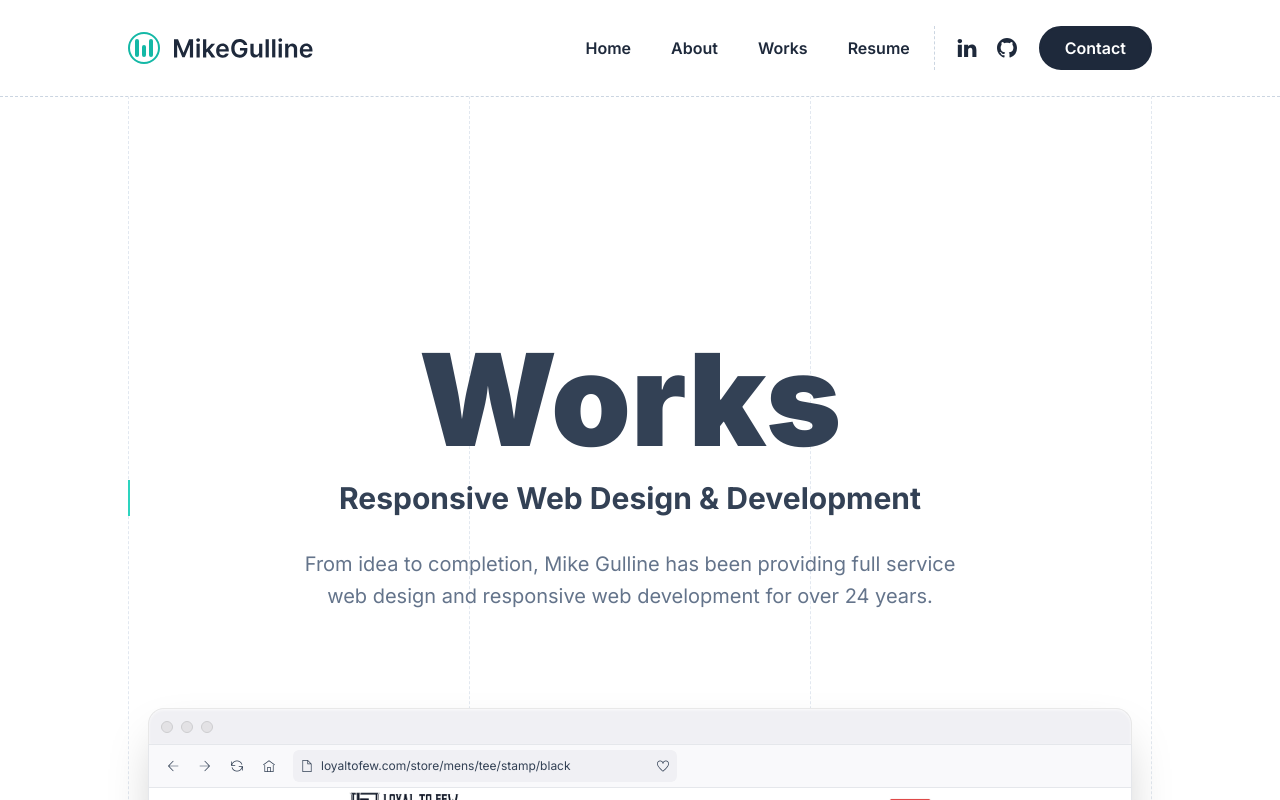
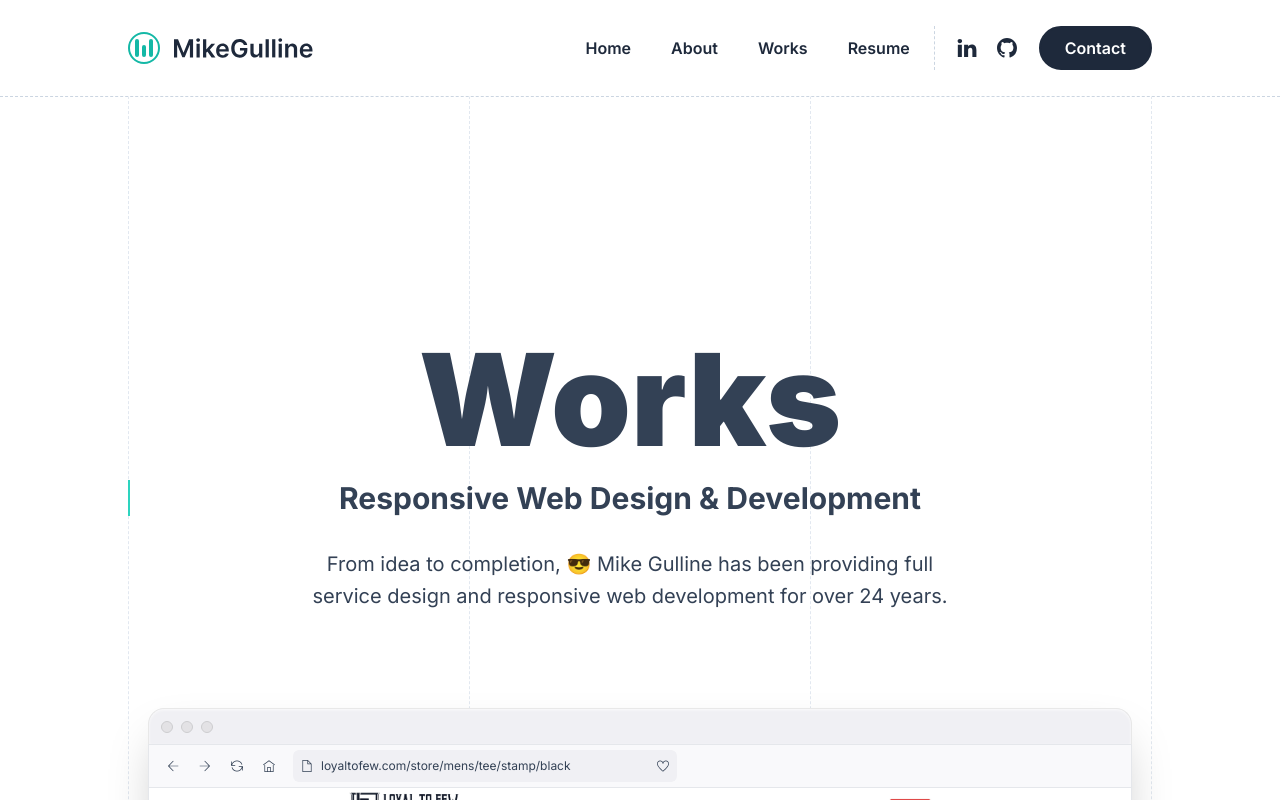
Before and after one commit to mikegulline/personal, a Next.js app: page /works in a window 1280 px wide. Shown: the top 800 px of the page. Built offline with nearby package versions, Linux system fonts and the light colour scheme.

Commit message:
added emojis for some spice 😜

```diff
--- a/src/app/about/page.tsx
+++ b/src/app/about/page.tsx
@@ -50,9 +50,9 @@ export default function About() {
                 work stuff
               </Link>
               , I am a happily married father of three. I love plants, art,
-              food, golf, and crushing my kids at video games <em>(for now)</em>
-              . I almost got a kiss from a sea lion when I was seven. And my
-              favorite color is green.
+              food, golf, and crushing my kids at 🎮 video games{' '}
+              <em>(for now)</em>. I almost got a kiss from a sea lion when I was
+              seven. And my favorite color is green.
             </p>
           </div>
           <div className='lg:w-1/2 mt-12 lg:mt-0'>
--- a/src/app/page.tsx
+++ b/src/app/page.tsx
@@ -15,7 +15,7 @@ export default function Home() {
               🛠️ I&rsquo;m working on my site rn!
             </h2>
           </BorderLeft>
-          <p className='text-xl leading-8 text-slate-500 max-w-2xl m-auto'>
+          <p className='text-xl leading-8 max-w-2xl m-auto'>
             Okay, take a 🫣 look around. My{' '}
             <Link
               href='/resume'
--- a/src/app/works/page.tsx
+++ b/src/app/works/page.tsx
@@ -29,9 +29,9 @@ export default function Work() {
               Responsive Web Design &amp; Development
             </h2>
           </BorderLeft>
-          <p className='text-xl leading-8 text-slate-500 max-w-2xl m-auto'>
-            From idea to completion, Mike Gulline has been providing full
-            service web design and responsive web development for over 24 years.
+          <p className='text-xl leading-8 max-w-2xl m-auto'>
+            From idea to completion, 😎 Mike Gulline has been providing full
+            service design and responsive web development for over 24 years.
           </p>
         </div>
         {/* Loyal to Few */}
--- a/src/components/browser-wrapper/browser-wapper.tsx
+++ b/src/components/browser-wrapper/browser-wapper.tsx
@@ -22,7 +22,7 @@ export default function BrowserWrapper({
   return (
     <div
       id='wrapper'
-      className=' shadow-2xl rounded-2xl select-none hover:scale-110 transition-transform duration-300 ease-in-out relative hover:z-10'
+      className=' shadow-2xl rounded-2xl select-none sm:hover:scale-110 transition-transform duration-300 ease-in-out relative sm:hover:z-10'
     >
       <div
         id='top-bar'
```
